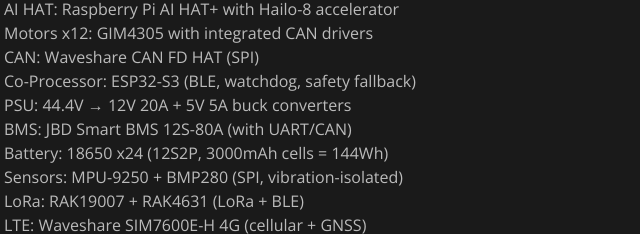
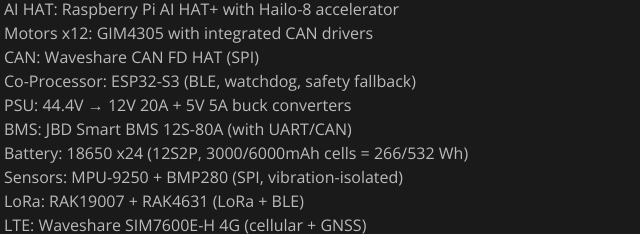
Before and after one commit to mpakunderscore/robot, a plain HTML site: page index.html in a window 1280 px wide. Shown: the part 2086-2320 px from the top of the page, 260-900 px from the left. Drawn offline with nearby package versions, Linux system fonts and the light colour scheme.

Commit message:
Robot fix

```diff
--- a/index.html
+++ b/index.html
@@ -86,7 +86,7 @@
             <div class="feature-text">Co-Processor: ESP32-S3 (BLE, watchdog, safety fallback)</div>
             <div class="feature-text">PSU: 44.4V → 12V 20A + 5V 5A buck converters</div>
             <div class="feature-text">BMS: JBD Smart BMS 12S-80A (with UART/CAN)</div>
-            <div class="feature-text">Battery: 18650 x24 (12S2P, 3000mAh cells = 144Wh)</div>
+            <div class="feature-text">Battery: 18650 x24 (12S2P, 3000/6000mAh cells = 266/532 Wh)</div>
             <div class="feature-text">Sensors: MPU-9250 + BMP280 (SPI, vibration-isolated)</div>
             <div class="feature-text">LoRa: RAK19007 + RAK4631 (LoRa + BLE)</div>
             <div class="feature-text">LTE: Waveshare SIM7600E-H 4G (cellular + GNSS)</div>
```
